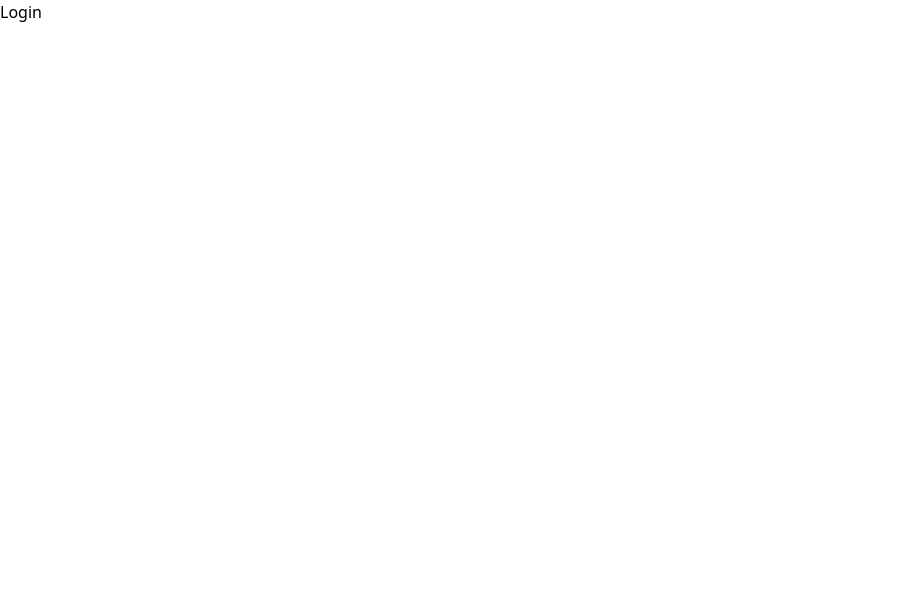
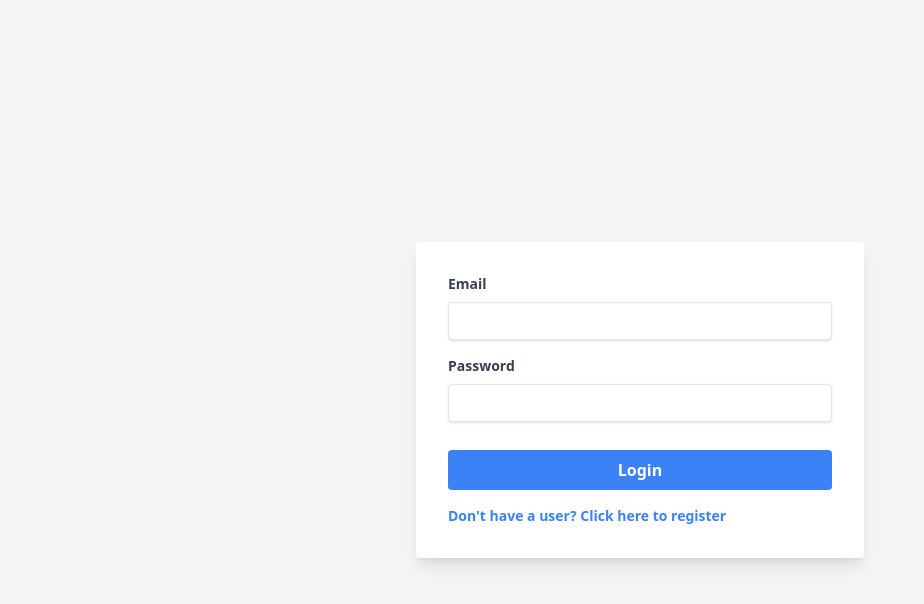
Before and after one commit to johannranudd/sveltekit_supabase, a SvelteKit app: page /login in a window 1280 px wide. Shown: the top 604 px of the page, without its empty margins (0-924 px from the left). Built offline with nearby package versions, Linux system fonts and the light colour scheme; no server answers.

Commit message:
register and login works. exploring hooks.server.ts and authentication methods

```diff
--- a/src/routes/(auth)/login/+page.svelte
+++ b/src/routes/(auth)/login/+page.svelte
@@ -1 +1,73 @@
-<div class="flex-justify-center-items-center">Login</div>
+<script lang="ts">
+  import { signInWithEmail } from "~/services/auth"
+  import { goto } from "$app/navigation"
+
+  let email = ""
+  let password = ""
+
+  const isValidEmail = (email: string): boolean => {
+    const regex = /^[^\s@]+@[^\s@]+\.[^\s@]{2,}$/
+    return regex.test(email)
+  }
+
+  const handleSubmit = async () => {
+    if (!isValidEmail(email)) {
+      alert("Please enter a valid email address.")
+      return
+    }
+    if (!password) {
+      alert("Please enter your password")
+      return
+    }
+
+    const data = await signInWithEmail(email, password)
+    if (data && data.email && data.access_token) {
+      //   localStorage.setItem("user", JSON.stringify({ email: data.email, access_token: data.access_token }))
+      goto("/")
+    }
+    resetForm()
+  }
+
+  function resetForm() {
+    email = ""
+    password = ""
+  }
+</script>
+
+<div class="flex items-center justify-center min-h-screen bg-gray-100">
+  <form class="w-full max-w-md p-8 space-y-4 bg-white rounded shadow-lg" on:submit|preventDefault={handleSubmit}>
+    <div class="mb-4">
+      <label for="email" class="block mb-2 text-sm font-bold text-gray-700">Email</label>
+      <input
+        type="email"
+        id="email"
+        bind:value={email}
+        class="w-full px-3 py-2 leading-tight text-gray-700 border rounded shadow appearance-none focus:outline-none focus:shadow-outline"
+        required
+      />
+    </div>
+
+    <div class="mb-6">
+      <label for="password" class="block mb-2 text-sm font-bold text-gray-700">Password</label>
+      <input
+        type="password"
+        id="password"
+        bind:value={password}
+        class="w-full px-3 py-2 mb-3 leading-tight text-gray-700 border rounded shadow appearance-none focus:outline-none focus:shadow-outline"
+        required
+      />
+    </div>
+
+    <div class="flex flex-col gap-4">
+      <button
+        type="submit"
+        class="px-4 py-2 font-bold text-white bg-blue-500 rounded hover:bg-blue-700 focus:outline-none focus:shadow-outline"
+      >
+        Login
+      </button>
+      <a href="/register" class="inline-block text-sm font-bold text-blue-500 align-baseline hover:text-blue-800">
+        Don't have a user? Click here to register
+      </a>
+    </div>
+  </form>
+</div>
--- a/src/routes/(auth)/register/+page.svelte
+++ b/src/routes/(auth)/register/+page.svelte
@@ -1,4 +1,6 @@
 <script lang="ts">
+  import { signUpNewUser } from "~/services/auth"
+
   let fullName = ""
   let email = ""
   let password = ""
@@ -8,15 +10,23 @@
     return regex.test(email)
   }
 
-  const handleSubmit = () => {
+  const handleSubmit = async () => {
     if (!isValidEmail(email)) {
       alert("Please enter a valid email address.")
       return
     }
+    if (!fullName || !password) {
+      alert("Please enter you full name, email and password")
+      return
+    }
 
-    console.log({ fullName, email, password })
+    const registerSuccess = await signUpNewUser(email, password)
+    if (registerSuccess) {
+      alert(`User has been registered and an email has been sent to ${registerSuccess}`)
+    }
     resetForm()
   }
+
   function resetForm() {
     fullName = ""
     email = ""
--- a/src/services/auth.ts
+++ b/src/services/auth.ts
@@ -10,9 +10,28 @@ export async function signUpNewUser(email: string, password: string) {
       },
     })
 
-    if (error) throw error
-    console.log(data)
+    if (error) {
+      throw error
+    } else if (data && data.user) {
+      return data.user.email
+    }
   } catch (error) {
     console.error(error, "An error occured signing up new user")
   }
 }
+export async function signInWithEmail(email: string, password: string) {
+  try {
+    const { data, error } = await supabase.auth.signInWithPassword({
+      email,
+      password,
+    })
+
+    if (error) {
+      throw error
+    } else if (data && data.user && data.session && data.user.email) {
+      return { email: data.user.email, access_token: data.session.access_token }
+    }
+  } catch (error) {
+    console.error(error, "An error occured signing up new user")
+  }
+}
```
Also changed, not shown: src/hooks.server.ts (added, +49 -0 lines).
